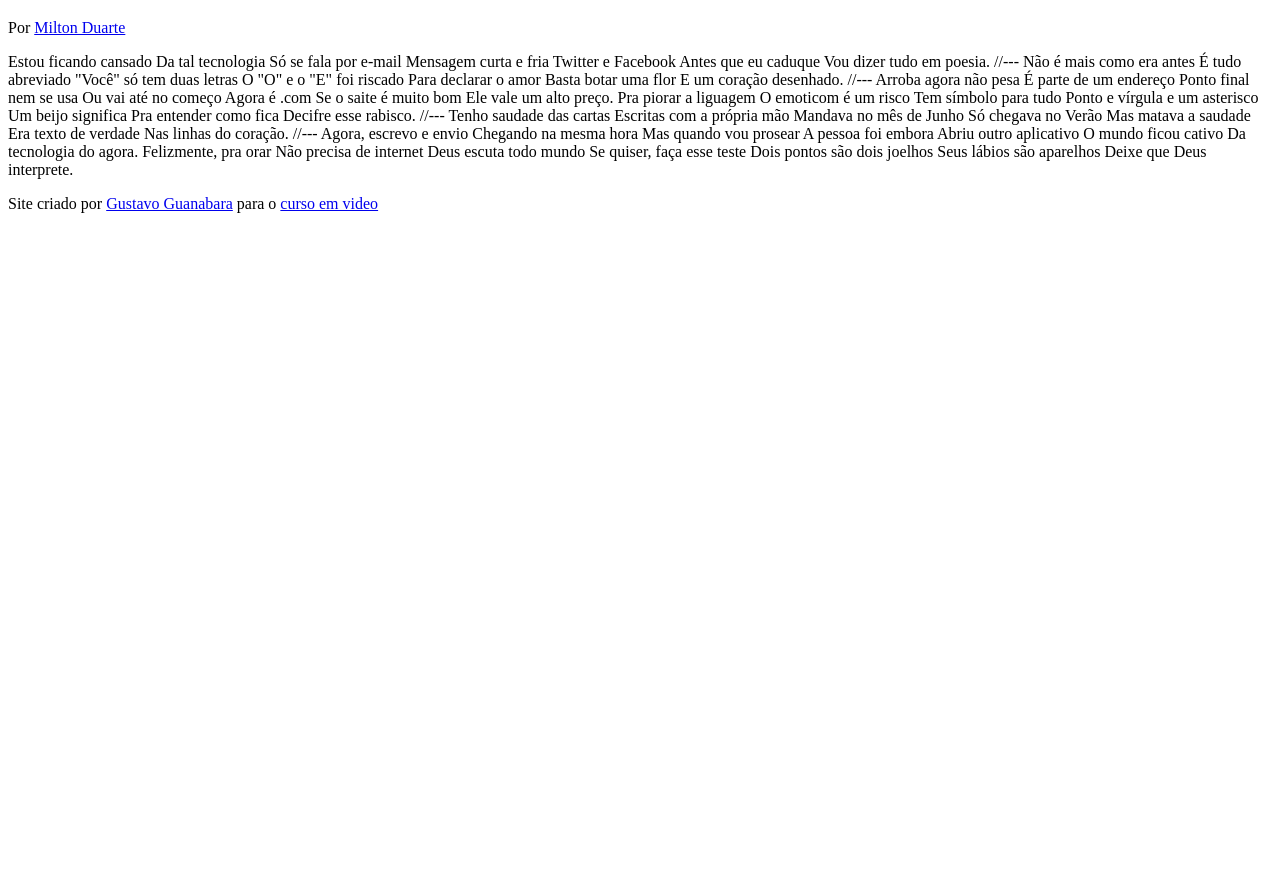
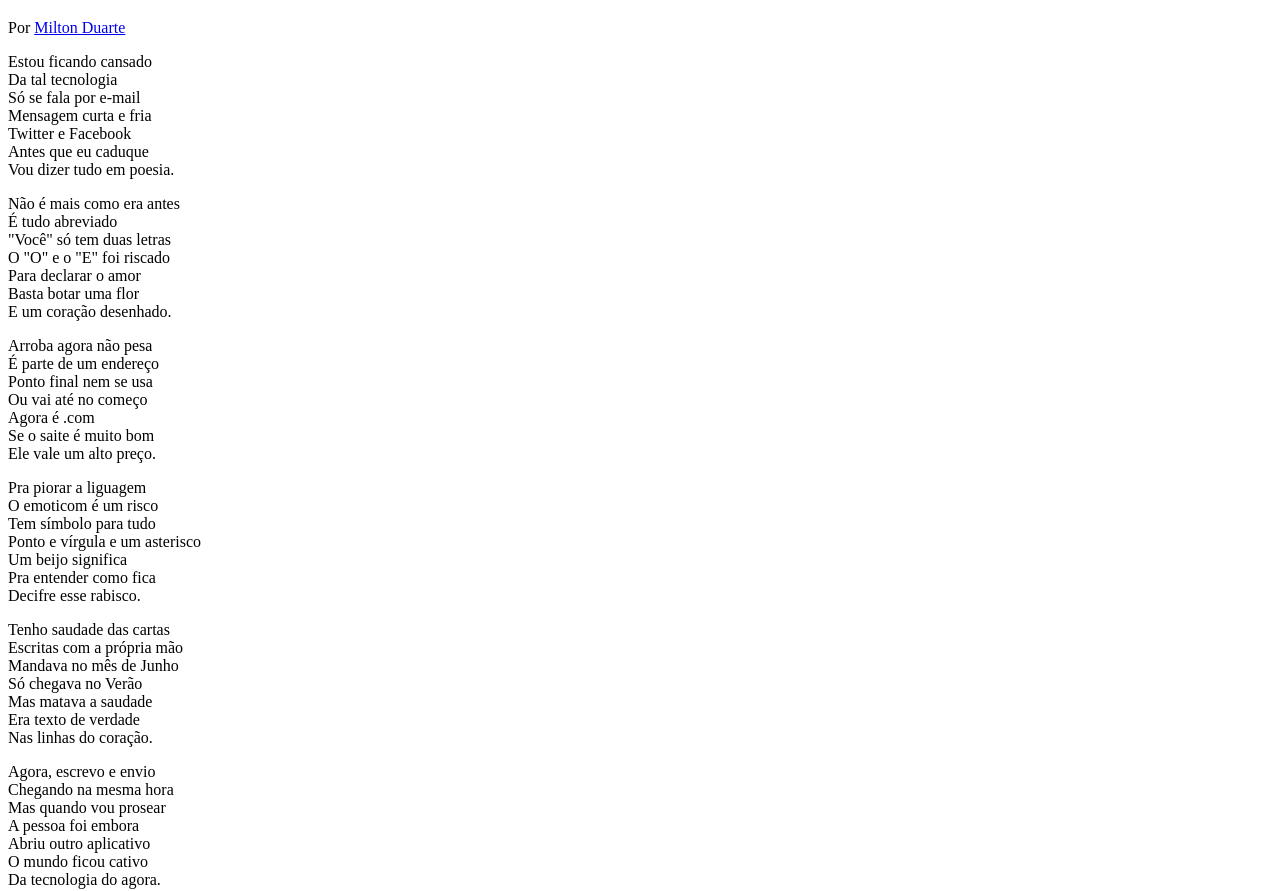
Before and after one commit to rivaldocaculo/HTML5-CSS3, a plain HTML site: page Módulo 03/Desafio12/index.html in a window 1280 px wide. Shown: the part 61-952 px from the top of the page. Before the commit the page ends 800 px from the top, so only its background shows below. Drawn offline with Linux system fonts and the light colour scheme.

Commit message:
Actualizar desafio 12

```diff
--- /dev/null
+++ b/Módulo 03/Desafio12/estilo/cordel.css
@@ -0,0 +1 @@
+@charset "UTF-8";
--- a/Módulo 03/Desafio12/index.html
+++ b/Módulo 03/Desafio12/index.html
@@ -4,6 +4,7 @@
     <meta charset="UTF-8">
     <meta name="viewport" content="width=device-width, initial-scale=1.0">
     <title>Cordel Moderno</title>
+    <link rel="stylesheet" href="estilo/cordel.css">
 </head>
 <body>
     <header>
@@ -11,69 +12,86 @@
         <p>Por <a href="https://www.recantodasletras.com.br/poesias/3186743" target="_blank">Milton Duarte</a></p>
     </header>
 
-    Estou ficando cansado
-    Da tal tecnologia
-    Só se fala por e-mail
-    Mensagem curta e fria
-    Twitter e Facebook
-    Antes que eu caduque
-    Vou dizer tudo em poesia.
+    <section>
+        <p>
+            Estou ficando cansado<br>
+            Da tal tecnologia<br>
+            Só se fala por e-mail<br>
+            Mensagem curta e fria<br>
+            Twitter e Facebook<br>
+            Antes que eu caduque<br>
+            Vou dizer tudo em poesia.
+        </p>
+    </section>
 
-    //---
+    <section>
+        <p>
+            Não é mais como era antes<br>
+            É tudo abreviado<br>
+            "Você" só tem duas letras<br>
+            O "O" e o "E" foi riscado<br>
+            Para declarar o amor<br>
+            Basta botar uma flor<br>
+            E um coração desenhado.
+        </p>
+    </section>
 
-    Não é mais como era antes
-    É tudo abreviado
-    "Você" só tem duas letras
-    O "O" e o "E" foi riscado
-    Para declarar o amor
-    Basta botar uma flor
-    E um coração desenhado.
+    <section>
+        <p>
+            Arroba agora não pesa<br>
+            É parte de um endereço<br>
+            Ponto final nem se usa<br>
+            Ou vai até no começo<br>
+            Agora é .com<br>
+            Se o saite é muito bom<br>
+            Ele vale um alto preço.<br>
+        </p>
 
-    //---
+        <p>
+            Pra piorar a liguagem<br>
+            O emoticom é um risco<br>
+            Tem símbolo para tudo<br>
+            Ponto e vírgula e um asterisco<br>
+            Um beijo significa<br>
+            Pra entender como fica<br>
+            Decifre esse rabisco.
+        </p>
+    </section>
 
-    Arroba agora não pesa
-    É parte de um endereço
-    Ponto final nem se usa
-    Ou vai até no começo
-    Agora é .com
-    Se o saite é muito bom
-    Ele vale um alto preço.
+    <section>
+        <p>
+            Tenho saudade das cartas<br>
+            Escritas com a própria mão<br>
+            Mandava no mês de Junho<br>
+            Só chegava no Verão<br>
+            Mas matava a saudade<br>
+            Era texto de verdade<br>
+            Nas linhas do coração.
+        </p>
+    </section>
 
-    Pra piorar a liguagem
-    O emoticom é um risco
-    Tem símbolo para tudo
-    Ponto e vírgula e um asterisco
-    Um beijo significa
-    Pra entender como fica
-    Decifre esse rabisco.
+    <section>
+        <p>
+            Agora, escrevo e envio<br>
+            Chegando na mesma hora<br>
+            Mas quando vou prosear<br>
+            A pessoa foi embora<br>
+            Abriu outro aplicativo<br>
+            O mundo ficou cativo<br>
+            Da tecnologia do agora.<br>
+        </p>
 
-    //---
+        <p>
+            Felizmente, pra orar<br>
+            Não precisa de internet<br>
+            Deus escuta todo mundo<br>
+            Se quiser, faça esse teste<br>
+            Dois pontos são dois joelhos<br>
+            Seus lábios são aparelhos<br>
+            Deixe que Deus interprete.
+        </p>
+    </section>
 
-    Tenho saudade das cartas
-    Escritas com a própria mão
-    Mandava no mês de Junho
-    Só chegava no Verão
-    Mas matava a saudade
-    Era texto de verdade
-    Nas linhas do coração.
-
-    //---
-
-    Agora, escrevo e envio
-    Chegando na mesma hora
-    Mas quando vou prosear
-    A pessoa foi embora
-    Abriu outro aplicativo
-    O mundo ficou cativo
-    Da tecnologia do agora.
-
-    Felizmente, pra orar
-    Não precisa de internet
-    Deus escuta todo mundo
-    Se quiser, faça esse teste
-    Dois pontos são dois joelhos
-    Seus lábios são aparelhos
-    Deixe que Deus interprete.
     <footer>
         <p>Site criado por <a href="https://github.com/gustavoguanabara" target="_blank">Gustavo Guanabara</a> para o <a href="https://www.cursoemvideo.com/" target="_blank">curso em video</a></p>
     </footer>
```
